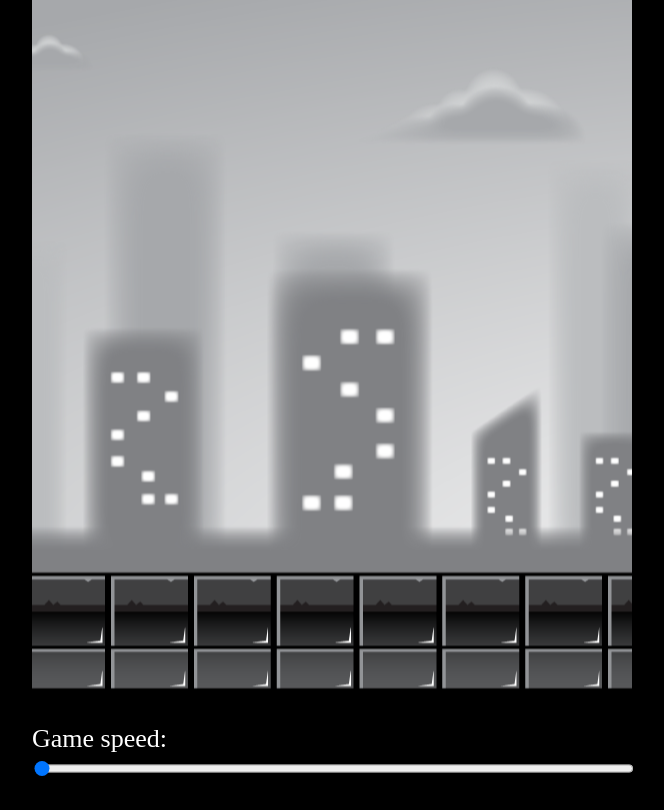
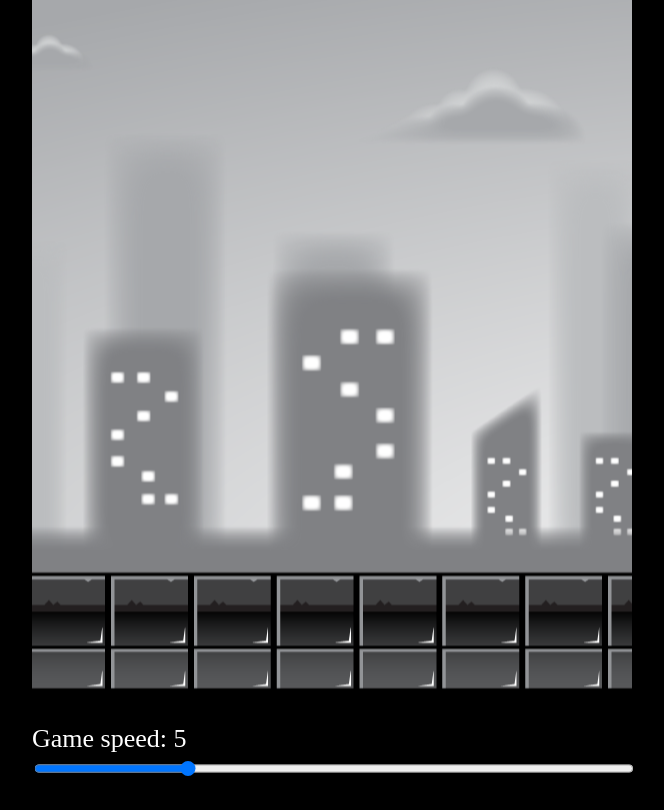
Before and after one commit to dmenezesgabriel/js-background-parallax, a plain HTML site: page index.html in a window 1280 px wide. Shown: the whole page, without its empty margins (308-972 px from the left). Drawn offline with Linux system fonts and the light colour scheme; animation ran at ten frames a second.

Commit message:
Fix slider

```diff
--- a/index.html
+++ b/index.html
@@ -14,7 +14,7 @@
       <p>
         Game speed:
         <span id="showGameSpeed"></span>
-        <input type="range" name="" id="slider" min="0" max="0" value="5" class="slider" />
+        <input type="range" name="" id="slider" min="0" max="20" value="5" class="slider" />
       </p>
     </div>
   </body>
--- a/script.js
+++ b/script.js
@@ -15,16 +15,22 @@ backgroundLayer4.src = "layer-4.png";
 const backgroundLayer5 = new Image();
 backgroundLayer5.src = "layer-5.png";
 
+window.addEventListener("load", () => {
   const slider = document.getElementById("slider");
   slider.value = gameSpeed;
+  const showGameSpeed = document.getElementById("showGameSpeed");
+  showGameSpeed.innerHTML = gameSpeed;
 
+  slider.addEventListener("change", (event) => {
+    gameSpeed = event.target.value;
+    showGameSpeed.innerHTML = event.target.value;
+  });
   class Layer {
     constructor(image, speedModifier) {
       this.x = 0;
       this.y = 0;
       this.width = 2400; // image size in pixels
       this.height = 700; // image size in pixels
-    this.x2 = this.width;
       this.image = image;
       this.speedModifier = speedModifier;
       this.speed = gameSpeed * speedModifier;
@@ -33,17 +39,13 @@ class Layer {
     update() {
       this.speed = gameSpeed * this.speedModifier;
       if (this.x <= -this.width) {
-      this.x = this.width + this.x2 - this.speed;
+        this.x = 0;
       }
-    if (this.x2 <= -this.width) {
-      this.x2 = this.width + this.x2 - this.speed;
-    }
-    this.x = Math.floor(this.x - this.speed);
-    this.x2 = Math.floor(this.x2 - this.speed);
+      this.x = this.x - this.speed;
     }
     draw() {
       ctx.drawImage(this.image, this.x, this.y, this.width, this.height);
-    ctx.drawImage(this.image, this.x2, this.y, this.width, this.height);
+      ctx.drawImage(this.image, this.x + this.width, this.y, this.width, this.height);
     }
   }
 
@@ -65,3 +67,4 @@ function animate() {
   }
 
   animate();
+});
```
Lines whose indentation alone changed are shown as unchanged.
